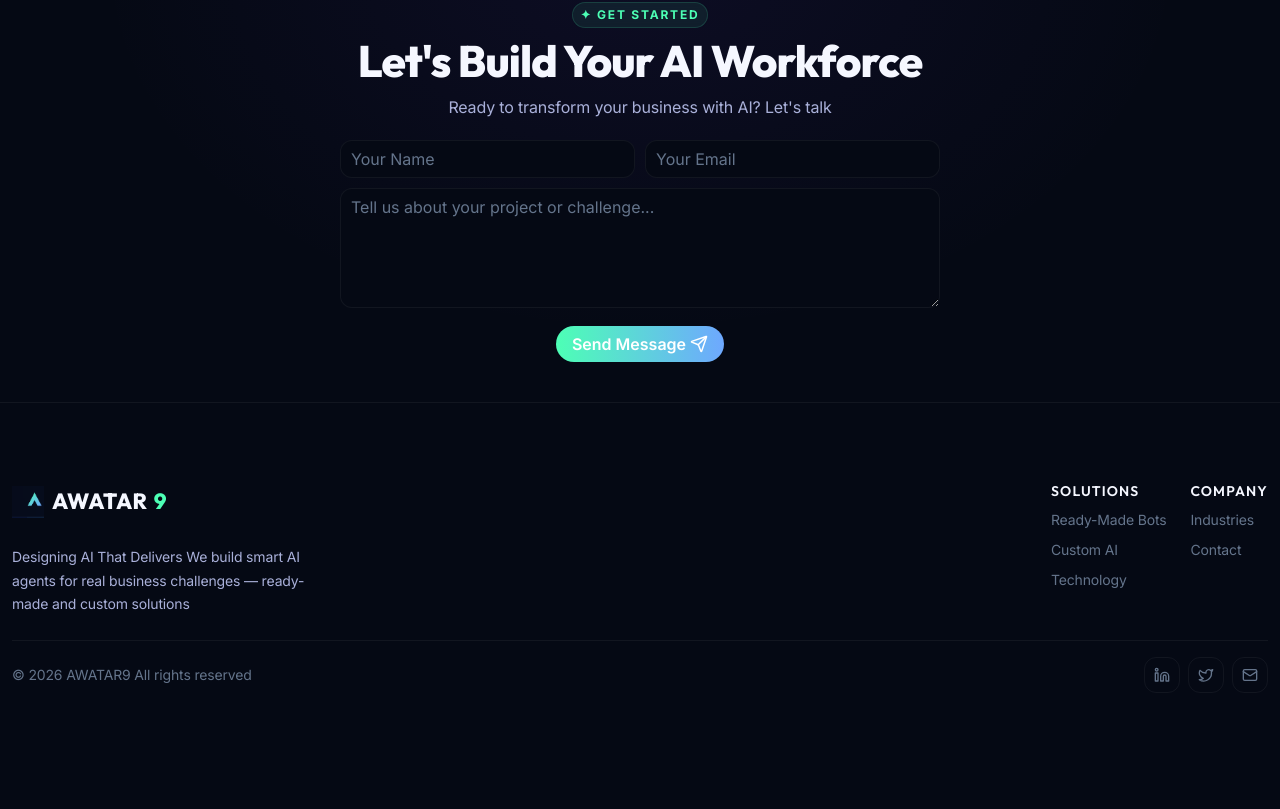
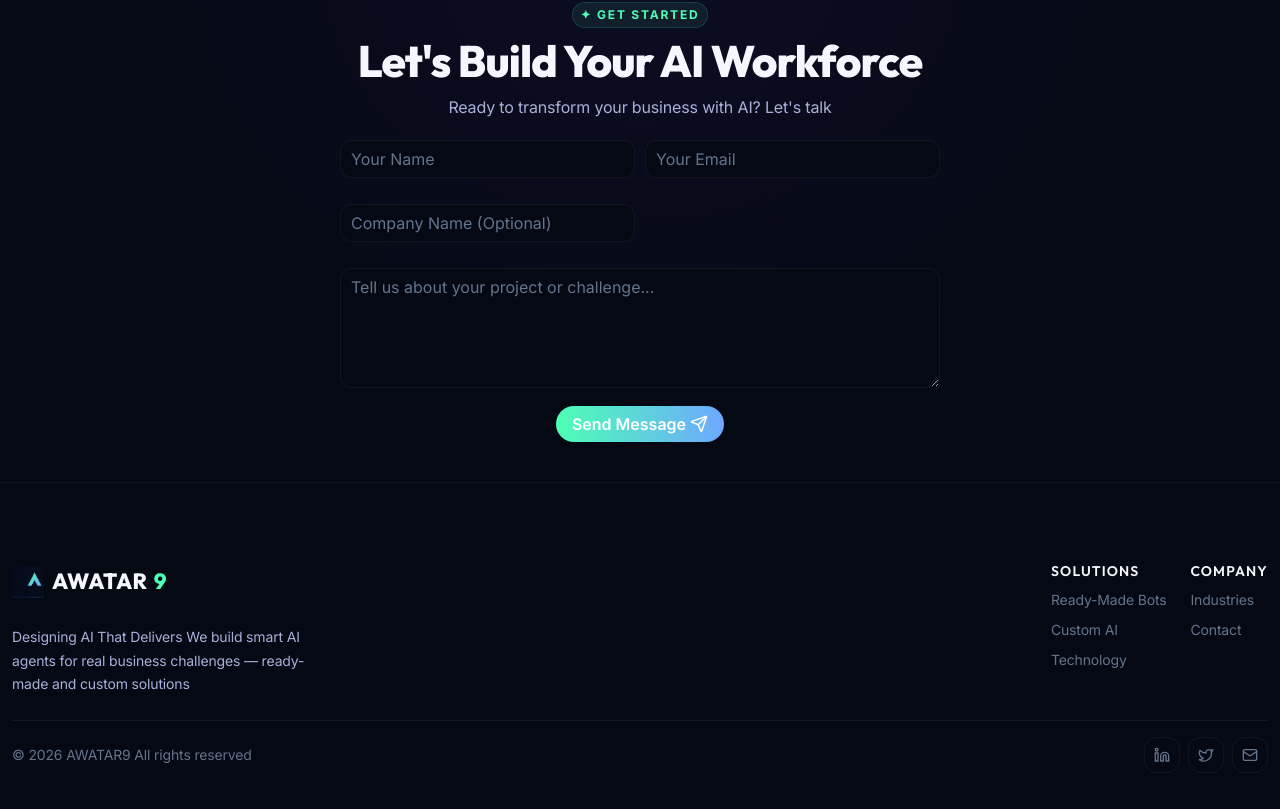
Before and after one commit to SrivalliKolluru/AWATAR9, a Next.js app: page / in a window 1280 px wide. Shown: the part 4354-5163 px from the top of the page. Before the commit the page ends 5087 px from the top, so only its background shows below. Built offline with nearby package versions, Linux system fonts and the light colour scheme; no server answers.

Commit message:
final change

```diff
--- a/src/app/api/contact/route.ts
+++ b/src/app/api/contact/route.ts
@@ -17,7 +17,7 @@ export async function POST(req: Request) {
         }
 
         const resend = new Resend(resendApiKey);
-        const { name, email, message } = await req.json();
+        const { name, email, company, message } = await req.json();
 
         // 1. Save to Supabase
         if (!supabase) {
@@ -33,6 +33,7 @@ export async function POST(req: Request) {
             .insert([{
                 name,
                 email,
+                company,
                 message
             }]);
 
@@ -49,8 +50,6 @@ export async function POST(req: Request) {
         }
 
         // 2. Send Email via Resend
-        // Note: 'onboarding@resend.dev' can only send to the email address associated with the Resend account.
-        // If srivallikolluru4@gmail.com is not that email, this might still fail unless a domain is verified.
         const { data: emailData, error: emailError } = await resend.emails.send({
             from: 'Contact Form <onboarding@resend.dev>',
             to: 'srivallikolluru4@gmail.com',
@@ -61,6 +60,7 @@ export async function POST(req: Request) {
                     <hr style="border: 1px solid #eee;" />
                     <p><strong>Name:</strong> ${name}</p>
                     <p><strong>Email:</strong> ${email}</p>
+                    <p><strong>Company:</strong> ${company || 'N/A'}</p>
                     <p style="margin-top: 20px;"><strong>Message:</strong></p>
                     <div style="background: #f9f9f9; padding: 15px; border-radius: 5px; border-left: 4px solid #00d4aa;">
                         ${message}
@@ -71,8 +71,6 @@ export async function POST(req: Request) {
 
         if (emailError) {
             console.error('Resend Error:', emailError);
-            // Returning success: false but with status 200 or 500?
-            // The frontend expects a 200 with success: true or throws on !response.ok
             return NextResponse.json(
                 { error: 'Failed to send notification email', details: emailError.message },
                 { status: 500 }
--- a/src/components/ContactCTA/ContactCTA.tsx
+++ b/src/components/ContactCTA/ContactCTA.tsx
@@ -19,22 +19,43 @@ export default function ContactCTA() {
         const formData = new FormData(e.currentTarget);
         const name = formData.get('name') as string;
         const email = formData.get('email') as string;
+        const company = formData.get('company') as string;
         const message = formData.get('message') as string;
 
         try {
-            // Check if Supabase is initialized
+            // 1. Save to Supabase (Works on both Local & GitHub Pages)
             if (!supabase) {
-                throw new Error('Database connection not configured. Please check your environment variables.');
+                console.warn('Supabase not configured, skipping DB insert');
+            } else {
+                const { error: supabaseError } = await supabase
+                    .from('contacts')
+                    .insert([{ name, email, company, message }]);
+
+                if (supabaseError) {
+                    console.error('Supabase Error:', supabaseError);
+                    throw new Error(supabaseError.message || 'Failed to save to database');
+                }
             }
 
-            // 1. Save to Supabase (Client-Side)
-            const { error: supabaseError } = await supabase
-                .from('contacts')
-                .insert([{ name, email, message }]);
+            // 2. Send Email via API Route (Works locally, fails gracefully on GitHub Pages)
+            try {
+                const isLocal = window.location.hostname === 'localhost';
+                if (isLocal) {
+                    const response = await fetch('/api/contact', {
+                        method: 'POST',
+                        headers: { 'Content-Type': 'application/json' },
+                        body: JSON.stringify({ name, email, company, message }),
+                    });
 
-            if (supabaseError) {
-                console.error('Supabase Error:', supabaseError);
-                throw new Error(supabaseError.message || 'Failed to save message');
+                    if (!response.ok) {
+                        const data = await response.json();
+                        console.error('Email API Error:', data.error);
+                    }
+                } else {
+                    console.info('Email notification skipped: API routes are not supported on static GitHub Pages deployment.');
+                }
+            } catch (emailErr) {
+                console.warn('Email notification failed but DB save succeeded:', emailErr);
             }
 
             setSubmitted(true);
@@ -84,12 +105,23 @@ export default function ContactCTA() {
                             />
                         </div>
 
+                        <div className={styles.inputGroup} style={{ marginTop: '1rem' }}>
+                            <input
+                                type="text"
+                                className={styles.input}
+                                placeholder="Company Name (Optional)"
+                                name="company"
+                                id="contact-company"
+                            />
+                        </div>
+
                         <textarea
                             className={`${styles.input} ${styles.textarea}`}
                             placeholder="Tell us about your project or challenge..."
                             required
                             name="message"
                             id="contact-message"
+                            style={{ marginTop: '1rem' }}
                         />
                         {error && <p className={styles.errorMessage}>{error}</p>}
                         <button
```
